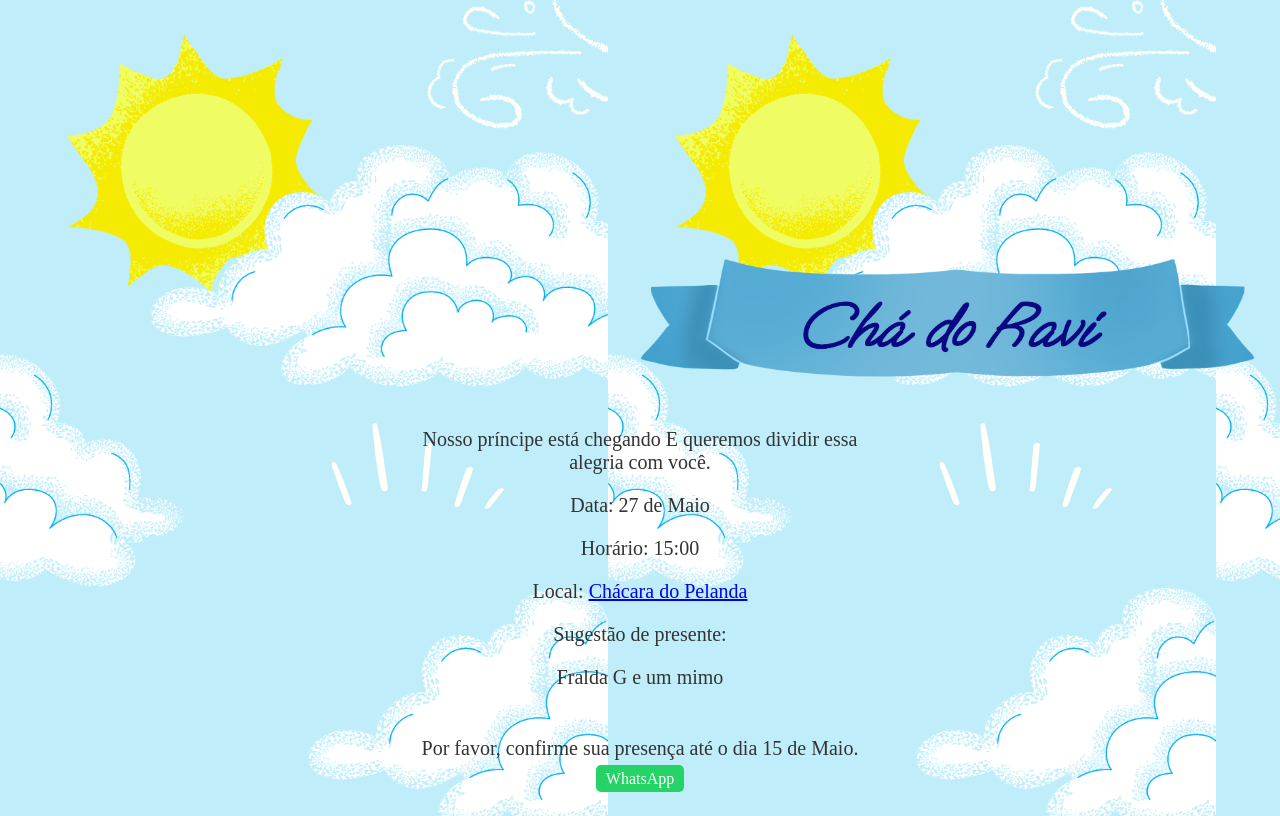
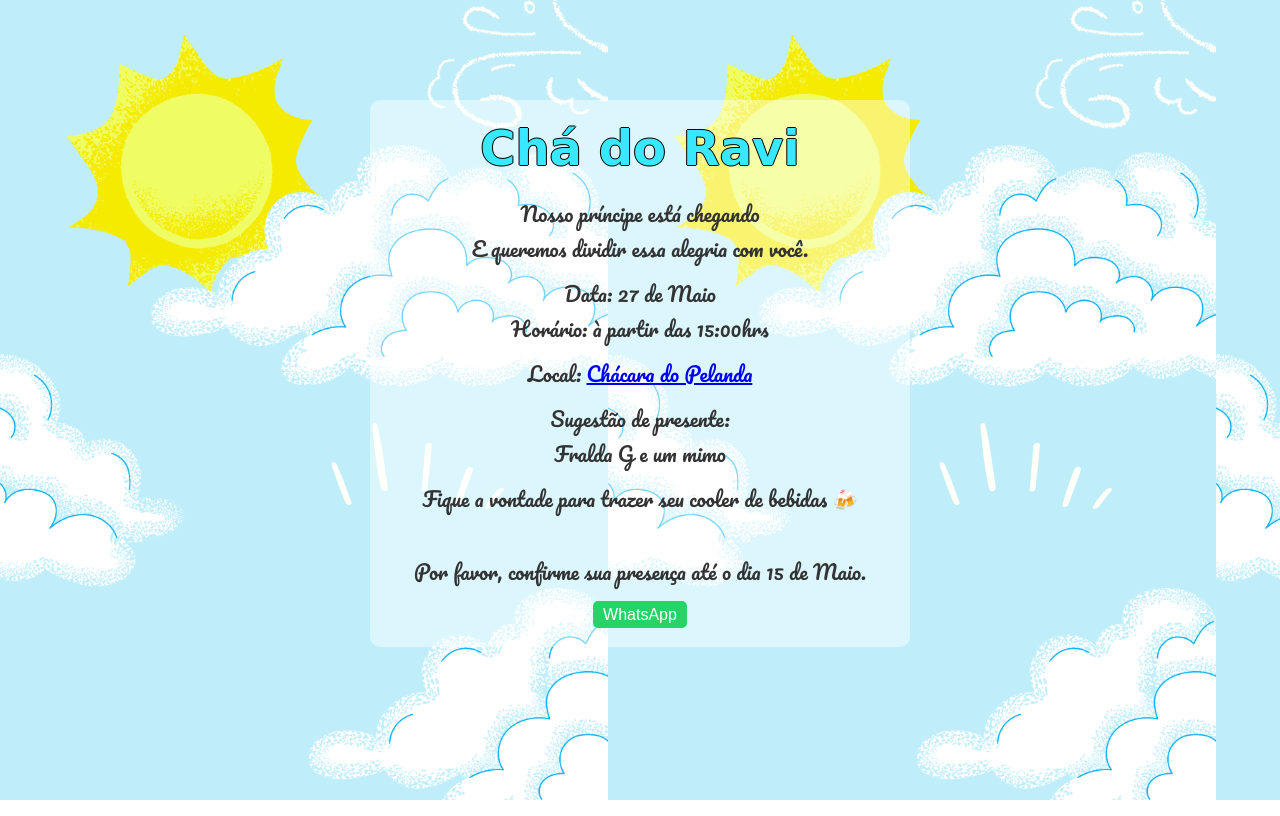
Before and after one commit to Efpires/convite-G, a plain HTML site: page index.html in a window 1280 px wide. Drawn offline with Linux system fonts and the light colour scheme; a web font is replaced by a local one.

Commit message:
Alteradas fontes e posições

```diff
--- a/index.html
+++ b/index.html
@@ -10,21 +10,24 @@
 </head>
 
 <body>
-    <header>
-        <img src="scr/imagens/faixa-texto.png" alt="Faixa com escrita chá do Ravi">
-    </header>
     <main>
-        <section class="container">
+        <section id="container">
                 <article id="informacoes">
-
-                    <p>Nosso príncipe está chegando
+                    <h1>Chá do Ravi</h1>
+                    <p>Nosso príncipe está chegando<br>
                     E queremos dividir essa alegria com você.</p>
                 </article>
-            <p>Data: 27 de Maio</p>
-            <p>Horário: 15:00</p>
+            <p>Data: 27 de Maio<br>
+            Horário: à partir das 15:00hrs</p>
             <p>Local: <a href="https://www.google.com/maps/dir/-25.4481276,-49.2942842/chacara+pelanda/@-25.5206083,-49.3660195,12z/data=!3m1!4b1!4m9!4m8!1m1!4e1!1m5!1m1!1s0x94dcff3018e7a0a9:0x59022f3fda97b2e0!2m2!1d-49.2898085!2d-25.5936869" target="_blank">Chácara do Pelanda</a></p>
-            <p>Sugestão de presente:</p>
-            <p>Fralda G e um mimo</p>
+            <p>Sugestão de presente:<br>
+            Fralda G e um mimo</p>
+
+            <article id="bebida">
+                <p>Fique a vontade para
+                    trazer seu cooler de bebidas &#127867;</p>
+            </article>
+
             <br><p>Por favor, confirme sua presença até o dia 15 de Maio.</p>
             <a class="whatsapp" href="https://api.whatsapp.com/send?phone=5541996972201">WhatsApp</a>
             </section>
--- a/scr/css/style.css
+++ b/scr/css/style.css
@@ -1,44 +1,64 @@
+@import url('https://fonts.googleapis.com/css2?family=Pacifico&display=swap');
+@import url('https://fonts.googleapis.com/css2?family=Alkatra&display=swap');
+
+*{
+    margin: 0px;
+    padding: 0px;
+}
+
 body {
-    background-image: url(/scr/imagens/Backgroud.png);
-    height: 100vh;
+    background-image: url(/convite-G/scr/imagens/Backgroud.png);
+    height: 100%;
     }
 
 header > img{
     margin: 250px 0 0 630px;
     padding: 0%;
     width: 620px;
+    position: relative;
 }
 
-.container {
+#container {
     max-width: 600px;
-    margin: 0 auto;
+    margin: 100px auto;
     padding: 20px;
-    position: relative;
     padding: 20px;
     width: 80%;
     max-width: 500px;
     text-align: center;
+    font-family: 'Pacifico', cursive;
+    background-color: rgba(255, 255, 255, 0.438);
+    border-radius: 10px;
+
 }
 
 #informacoes{
     padding: 0 10px;
+    font-family: 'Pacifico', cursive;
 }
 
-h1 {
+#informacoes h1 {
     text-align: center;
     font-size: 30px;
     margin-bottom: 20px;
-    color: #3C5A99;
-    text-shadow: 2px 2px 2px rgba(0, 0, 0, 0.3);
+    color: #38e8ff;
+    text-shadow: -1px 0 black, 0 1px black, 1px 0 black, 0 -1px black;
+    font-family: 'Alkatra', cursive;
+    font-size: 3em;
+}
 
-}
 
 p {
     font-size: 20px;
     margin-bottom: 10px;
     color: #333;
     text-align: center;
+    font-family: 'Pacifico', cursive;
 
+}
+
+#bebida{
+    margin-top: 5px;
 }
 
 .whatsapp {
@@ -47,19 +67,26 @@ p {
 	padding: 5px 10px;
 	text-decoration: none;
 	border-radius: 5px;
+    font-family: Arial, Helvetica, sans-serif;
+    margin: 0;
+
 }
 
 
 @media screen and (max-width: 600px) {
 
+    body {
+        height: 100%;
+        }
+
     header > img{
         margin: 250px 0 0 0;
         padding: 0%;
-        width: 400px;
-        height: 80px;
+        width: 380px;
     }
-    .container {
+    #container {
     padding: 10px;
+    margin: 190px 0 0 37px;
     }
     h1 {
         font-size: 24px;
```
Also changed, not shown: scr/fontes/FuturaHandwritten.ttf (added), scr/imagens/bera.png (added), scr/imagens/faixa-texto2.png (added).
